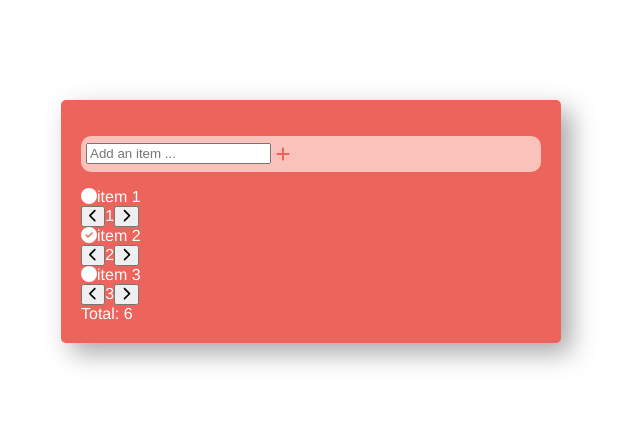
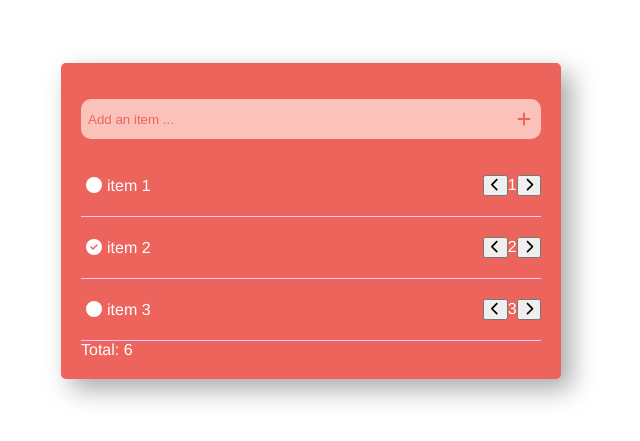
Before and after one commit to AmberYounus/Shopping-List-App, a React (Create React App) app: page / in a window 1280 px wide. Shown: the part 179-620 px from the top of the page, without its empty margins (329-969 px from the left). Built offline with nearby package versions, Linux system fonts and the light colour scheme.

Commit message:
update index.css file

```diff
--- a/src/index.css
+++ b/src/index.css
@@ -40,3 +40,36 @@ body{
 .add-item-box svg{
   margin: 5px;
 }
+
+.add-item-input{
+  box-sizing: border-box;
+  border: none;
+  background: transparent;
+  color: #ec645b;
+  width: 100%;
+  height: 30px;
+}
+input::placeholder{
+  color: #ec645b;
+}
+input:focus{
+  outline: 0;
+}
+.item-list{
+  display: flex;
+  flex-direction: column;
+}
+.item-container{
+  display: flex;
+  align-items: center;
+  justify-content: space-between;
+  padding: 20px 0 20px 0;
+  border-bottom: 1px #fbc1fb solid;
+}
+.item-name{
+  cursor: pointer;
+}
+.item-name svg{
+  margin-left: 5px;
+  margin-right: 5px;
+}
```
